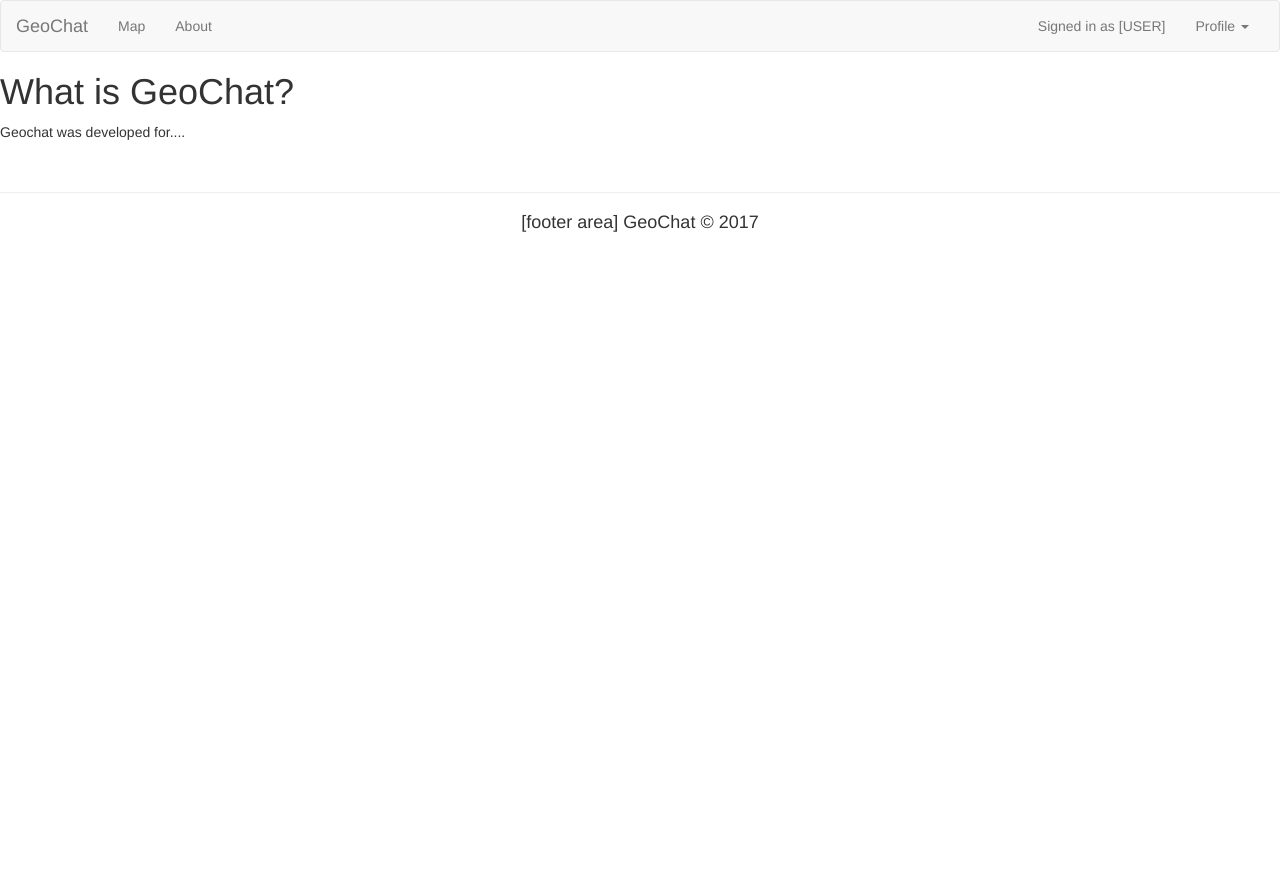
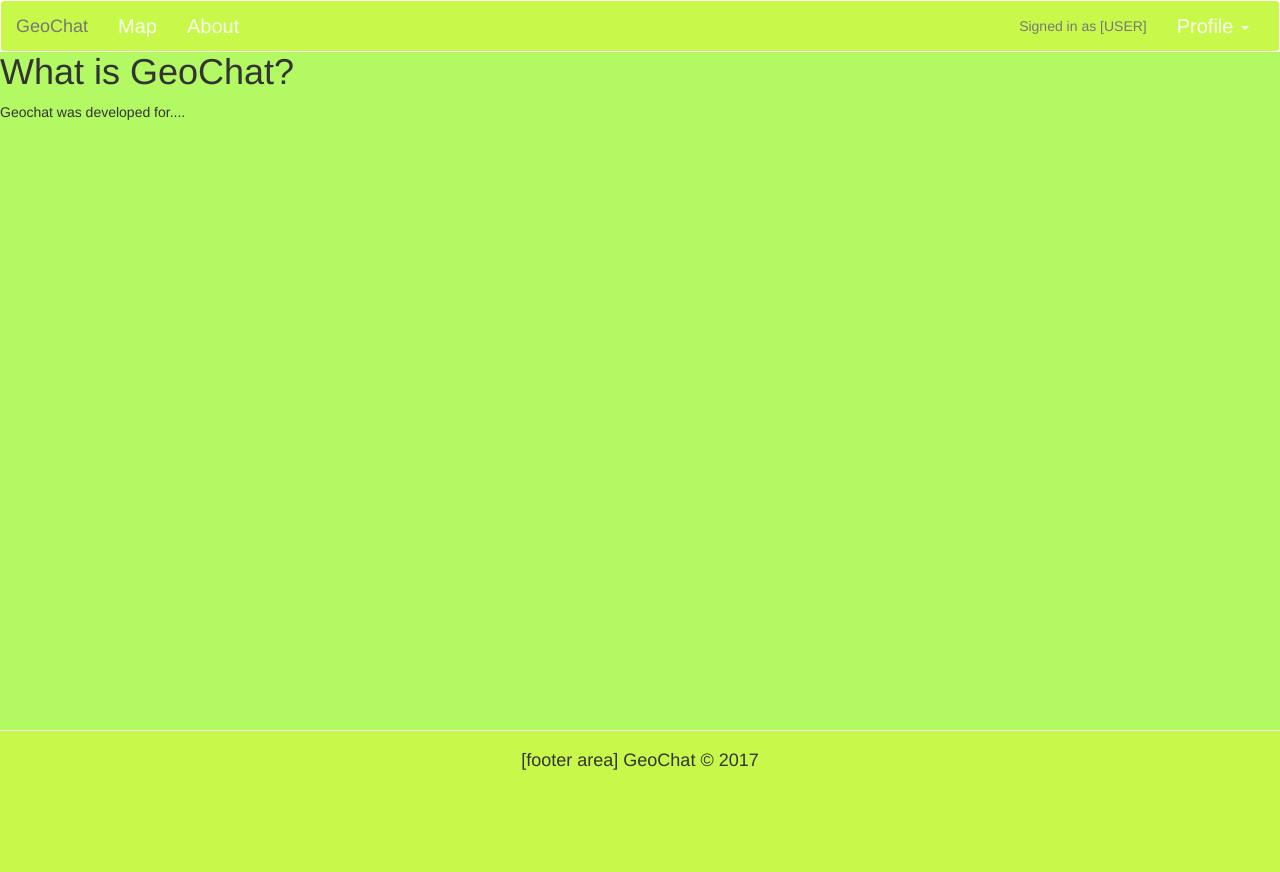
Before and after one commit to sd19surf/CMSC495, a PHP site: page /about.php in a window 1280 px wide. Before the commit the page ends 232 px from the top, so only its background shows below. Run offline with PHP 8.4, Linux system fonts and the light colour scheme; some libraries are stand-ins or nearby versions.

Commit message:
Consolidated includes, basic CSS
Removed redundant navbar.php file, added its contents to end of header.php. CSS for header/footer and main area colors and positioning

```diff
--- a/about.php
+++ b/about.php
@@ -3,11 +3,11 @@
   $page_title = "About";  # changes some of <title> in header.php to 'About'
   include("includes/header.php");
 
-  include("includes/navbar.php");
-
 ?>
 
-<h1>What is GeoChat?</h1>
-<p>Geochat was developed for....</p>
+<main>
+  <h1>What is GeoChat?</h1>
+  <p>Geochat was developed for....</p>
+</main>
 
 <?php include("includes/footer.php"); ?>
--- a/includes/footer.php
+++ b/includes/footer.php
@@ -1,7 +1,7 @@
-<br>
-<hr>
-
-<h4 style="text-align: center">[footer area] GeoChat &copy; 2017</h4>
+<footer>
+  <hr>
+  <h4 style="text-align: center">[footer area] GeoChat &copy; 2017</h4>
+</footer>
 
 </body>
 </html>
--- a/includes/header.php
+++ b/includes/header.php
@@ -10,7 +10,39 @@
     <script src="https://maxcdn.bootstrapcdn.com/bootstrap/3.3.7/js/bootstrap.min.js"></script>
     <link rel="stylesheet" href="https://maxcdn.bootstrapcdn.com/bootstrap/3.3.7/css/bootstrap.min.css">
 
+    <link rel="stylesheet" href="./styles/stylesheet.css">
+
   </head>
 
   <!-- Open the body section - to be closed in the footer.php include -->
   <body>
+    <nav class="navbar navbar-default">
+      <div class="container-fluid">
+        <!-- Brand - GeoChat with logo -->
+        <div class="navbar-header">
+          <a class="navbar-brand" href="./index.php">GeoChat</a>
+        </div>
+
+        <!-- Links to the navbar, 'floated' left -->
+        <div class="collapse navbar-collapse">
+          <ul class="nav navbar-nav">
+            <li><a href="./map.php">Map</a></li>
+            <li><a href="./about.php">About</a></li>
+          </ul>
+          <ul class="nav navbar-nav navbar-right">
+            <p class="navbar-text">Signed in as [USER]</p>
+            <li class="dropdown">
+              <a href="#" class="dropdown-toggle" data-toggle="dropdown">
+                Profile <span class="caret"></span>
+              </a>
+              <ul class="dropdown-menu">
+                <li><a href="#">View my Messages</a></li>
+                <li><a href="#">Upload Avatar</a></li>
+                <li role="separator" class="divider"></li>
+                <li><a href="#">Logout</a></li>
+              </ul>
+            </li>
+          </ul>
+        </div><!-- /.navbar-collapse -->
+      </div><!-- /.container-fluid -->
+    </nav>
--- a/includes/navbar.php
+++ /dev/null
@@ -1,30 +0,0 @@
-<nav class="navbar navbar-default">
-  <div class="container-fluid">
-    <!-- Brand - GeoChat with logo -->
-    <div class="navbar-header">
-      <a class="navbar-brand" href="./index.php">GeoChat</a>
-    </div>
-
-    <!-- Links to the navbar, 'floated' left -->
-    <div class="collapse navbar-collapse">
-      <ul class="nav navbar-nav">
-        <li><a href="./map.php">Map</a></li>
-        <li><a href="./about.php">About</a></li>
-      </ul>
-      <ul class="nav navbar-nav navbar-right">
-        <p class="navbar-text">Signed in as [USER]</p>
-        <li class="dropdown">
-          <a href="#" class="dropdown-toggle" data-toggle="dropdown">
-            Profile <span class="caret"></span>
-          </a>
-          <ul class="dropdown-menu">
-            <li><a href="#">View my Messages</a></li>
-            <li><a href="#">Upload Avatar</a></li>
-            <li role="separator" class="divider"></li>
-            <li><a href="#">Logout</a></li>
-          </ul>
-        </li>
-      </ul>
-    </div><!-- /.navbar-collapse -->
-  </div><!-- /.container-fluid -->
-</nav>
--- a/index.php
+++ b/index.php
@@ -3,10 +3,10 @@
   $page_title = "Welcome";  # changes some of <title> in header.php to 'Welcome'
   include("includes/header.php");
 
-  include("includes/navbar.php");
-
 ?>
 
-<h1>Content area for homepage</h1>
+<main>
+  <h1>Content area for homepage</h1>
+</main>
 
 <?php include("includes/footer.php"); ?>
--- a/map.php
+++ b/map.php
@@ -3,10 +3,10 @@
   $page_title = "Map";  # changes some of <title> in header.php to 'Map'
   include("includes/header.php");
 
-  include("includes/navbar.php");
-
 ?>
 
-<h1>Content area for map view</h1>
+<main>
+  <h1>Content area for map view</h1>
+</main>
 
 <?php include("includes/footer.php"); ?>
--- a/styles/placeholder.css
+++ /dev/null
@@ -1 +0,0 @@
-/* ... */
--- /dev/null
+++ b/styles/stylesheet.css
@@ -0,0 +1,40 @@
+html, body {
+  height: 100%;
+}
+
+main {
+  background-color: #b3f963;
+  margin-top: -20px;
+  min-height: 100%;
+  margin-bottom: -142px;  /* make equal to footer height */
+}
+
+main:after {
+  content: "";
+  display: block;
+}
+
+footer, main:after {
+  height: 142px;
+}
+
+footer {
+  background-color: #C8F94A
+}
+
+.navbar-default {
+    background-color: #C8F94A;
+    border-color: #FFFFFF;
+}
+.navbar-default .navbar-nav > li > a {
+    color: #FAFFEF;
+    font-size: 20px;
+}
+.navbar-default .navbar-nav > .active > a, .navbar-default .navbar-nav > .active > a:hover, .navbar-default .navbar-nav > .active > a:focus {
+    background-color: #E7E7E7;
+    color: #555555;
+}
+
+.navbar {
+  margin-bottom: 0;
+}
```
